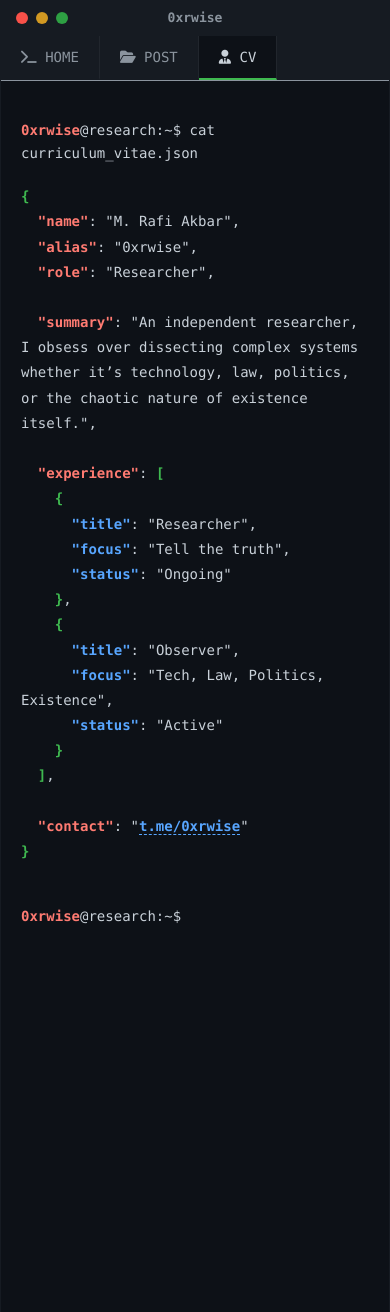
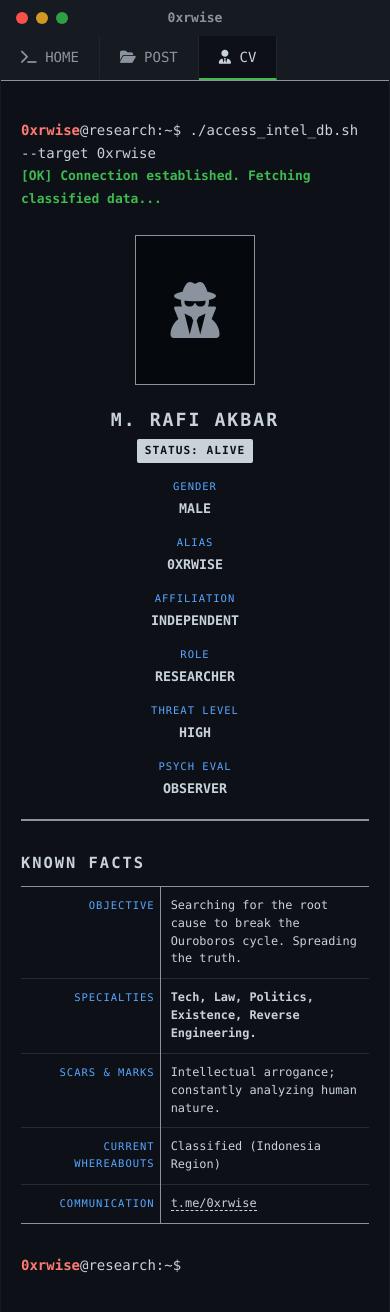
Before and after one commit to 0xrwise/0xrwise.github.io, a Jekyll site: the page built from cv.html, in a window 390 px wide. Built offline with Jekyll 4.4.1, drawn with Linux system fonts in a browser that asks for light colours.

Commit message:
Update cv.html

```diff
--- a/cv.html
+++ b/cv.html
@@ -1,10 +1,9 @@
 ---
 layout: default
 permalink: /cv/
-title: CV - 0xrwise
+title: Target Profile - 0xrwise
 ---
 
-<!-- Script ini buat otomatis mindahin garis bawah hijau (class active) ke menu CV -->
 <script>
     document.addEventListener("DOMContentLoaded", function() {
         document.querySelectorAll('.tabs a').forEach(link => link.classList.remove('active'));
@@ -12,48 +11,225 @@ title: CV - 0xrwise
     });
 </script>
 
-<div class="terminal-content-text">
-    <!-- Baris perintah (Command Line) -->
-    <div class="output-line" style="margin-bottom: 20px;">
-        <span class="prompt"><span class="c-red">0xrwise</span><span class="c-white">@research:~$</span></span> <span class="c-white">cat curriculum_vitae.json</span>
+<div class="terminal-content-text dossier-wrapper">
+    <!-- Baris perintah eksekusi database -->
+    <div class="output-line" style="margin-bottom: 25px;">
+        <span class="prompt"><span class="c-red">0xrwise</span><span class="c-white">@research:~$</span></span> <span class="c-white">./access_intel_db.sh --target 0xrwise</span><br>
+        <span class="c-green" style="font-size: 13px;">[OK] Connection established. Fetching classified data...</span>
     </div>
 
-    <!-- Output JSON CV -->
-    <div class="output-line" style="line-height: 1.8;">
-        <span class="c-green">{</span><br>
-        &nbsp;&nbsp;<span class="c-red">"name"</span>: <span class="c-white">"M. Rafi Akbar"</span>,<br>
-        &nbsp;&nbsp;<span class="c-red">"alias"</span>: <span class="c-white">"0xrwise"</span>,<br>
-        &nbsp;&nbsp;<span class="c-red">"role"</span>: <span class="c-white">"Researcher"</span>,<br>
-        <br>
-        &nbsp;&nbsp;<span class="c-red">"summary"</span>: <span class="c-white">"An independent researcher, I obsess over dissecting complex systems whether it’s technology, law, politics, or the chaotic nature of existence itself."</span>,<br>
-        <br>
-        &nbsp;&nbsp;<span class="c-red">"experience"</span>: <span class="c-green">[</span><br>
-        &nbsp;&nbsp;&nbsp;&nbsp;<span class="c-green">{</span><br>
-        &nbsp;&nbsp;&nbsp;&nbsp;&nbsp;&nbsp;<span class="c-blue">"title"</span>: <span class="c-white">"Researcher"</span>,<br>
-        &nbsp;&nbsp;&nbsp;&nbsp;&nbsp;&nbsp;<span class="c-blue">"focus"</span>: <span class="c-white">"Tell the truth"</span>,<br>
-        &nbsp;&nbsp;&nbsp;&nbsp;&nbsp;&nbsp;<span class="c-blue">"status"</span>: <span class="c-white">"Ongoing"</span><br>
-        &nbsp;&nbsp;&nbsp;&nbsp;<span class="c-green">}</span>,<br>
-        &nbsp;&nbsp;&nbsp;&nbsp;<span class="c-green">{</span><br>
-        &nbsp;&nbsp;&nbsp;&nbsp;&nbsp;&nbsp;<span class="c-blue">"title"</span>: <span class="c-white">"Observer"</span>,<br>
-        &nbsp;&nbsp;&nbsp;&nbsp;&nbsp;&nbsp;<span class="c-blue">"focus"</span>: <span class="c-white">"Tech, Law, Politics, Existence"</span>,<br>
-        &nbsp;&nbsp;&nbsp;&nbsp;&nbsp;&nbsp;<span class="c-blue">"status"</span>: <span class="c-white">"Active"</span><br>
-        &nbsp;&nbsp;&nbsp;&nbsp;<span class="c-green">}</span><br>
-        &nbsp;&nbsp;<span class="c-green">]</span>,<br>
-        <br>
-        &nbsp;&nbsp;<span class="c-red">"contact"</span>: <span class="c-white">"</span><a href="https://t.me/0xrwise" target="_blank" class="c-blue" style="text-decoration: none; border-bottom: 1px dashed var(--text-blue);">t.me/0xrwise</a><span class="c-white">"</span><br>
-        <span class="c-green">}</span>
+    <!-- KOTAK PROFIL ATAS (Foto & Biodata Singkat) -->
+    <div class="dossier-header">
+        <div class="dossier-photo">
+            <!-- Ganti dengan foto kamu, pastikan rasio 3:4 agak gelap. Kalau belum ada foto, biarkan tag <i> ini (siluet) -->
+            <!-- <img src="/assets/images/foto-profilmu.jpg" alt="Target Photo"> -->
+            <i class="fa-solid fa-user-secret" style="font-size: 4rem; color: var(--text-muted);"></i>
+        </div>
+        <div class="dossier-basic-info">
+            <h2 class="target-name">M. RAFI AKBAR <span class="status-badge">STATUS: ALIVE</span></h2>
+
+            <div class="info-grid">
+                <div class="info-item">
+                    <span class="label">GENDER</span>
+                    <span class="value">MALE</span>
+                </div>
+                <div class="info-item">
+                    <span class="label">ALIAS</span>
+                    <span class="value c-red">0XRWISE</span>
+                </div>
+                <div class="info-item">
+                    <span class="label">AFFILIATION</span>
+                    <span class="value">INDEPENDENT</span>
+                </div>
+                <div class="info-item">
+                    <span class="label">ROLE</span>
+                    <span class="value">RESEARCHER</span>
+                </div>
+                <div class="info-item">
+                    <span class="label">THREAT LEVEL</span>
+                    <span class="value c-red">HIGH</span>
+                </div>
+                <div class="info-item">
+                    <span class="label">PSYCH EVAL</span>
+                    <span class="value c-blue">OBSERVER</span>
+                </div>
+            </div>
+        </div>
     </div>
 
-    <br>
+    <!-- KOTAK TABEL FAKTA (KNOWN FACTS) -->
+    <h3 class="section-title">KNOWN FACTS</h3>
+    <table class="dossier-table">
+        <tbody>
+            <tr>
+                <td class="t-label">OBJECTIVE</td>
+                <td class="t-value">Searching for the root cause to break the Ouroboros cycle. Spreading the truth.</td>
+            </tr>
+            <tr>
+                <td class="t-label">SPECIALTIES</td>
+                <td class="t-value c-green">Tech, Law, Politics, Existence, Reverse Engineering.</td>
+            </tr>
+            <tr>
+                <td class="t-label">SCARS & MARKS</td>
+                <td class="t-value">Intellectual arrogance; constantly analyzing human nature.</td>
+            </tr>
+            <tr>
+                <td class="t-label">CURRENT WHEREABOUTS</td>
+                <td class="t-value">Classified (Indonesia Region)</td>
+            </tr>
+            <tr>
+                <td class="t-label">COMMUNICATION</td>
+                <td class="t-value"><a href="https://t.me/0xrwise" target="_blank" class="comm-link">t.me/0xrwise</a></td>
+            </tr>
+        </tbody>
+    </table>
 
-    <!-- Kursor kedap-kedip biar kelihatan real terminal -->
-    <div class="output-line" style="margin-top: 10px;">
+    <!-- Kursor nunggu perintah -->
+    <div class="output-line" style="margin-top: 30px;">
         <span class="prompt"><span class="c-red">0xrwise</span><span class="c-white">@research:~$</span></span> <span class="blinking-cursor"></span>
     </div>
 </div>
 
 <style>
-    /* Animasi kursor terminal */
+    /* STYLING KHUSUS TEMA DOSSIER INTELIJEN */
+    .dossier-wrapper {
+        font-family: var(--font-mono);
+        max-width: 800px;
+        margin: 0 auto;
+    }
+
+    /* Header Profil (Foto + Data) */
+    .dossier-header {
+        display: flex;
+        gap: 20px;
+        margin-bottom: 30px;
+        border-bottom: 2px solid var(--text-muted);
+        padding-bottom: 20px;
+    }
+
+    .dossier-photo {
+        flex-shrink: 0;
+        width: 120px;
+        height: 150px;
+        background-color: #05080c; /* Hitam pekat */
+        border: 1px solid var(--text-muted);
+        display: flex;
+        align-items: center;
+        justify-content: center;
+        overflow: hidden;
+    }
+    .dossier-photo img {
+        width: 100%;
+        height: 100%;
+        object-fit: cover;
+        filter: grayscale(40%) contrast(1.2); /* Bikin foto agak dramatis/dark */
+    }
+
+    .dossier-basic-info {
+        flex-grow: 1;
+        display: flex;
+        flex-direction: column;
+        justify-content: center;
+    }
+
+    .target-name {
+        color: var(--text-white);
+        font-size: 1.5rem;
+        letter-spacing: 2px;
+        margin-bottom: 15px;
+        display: flex;
+        align-items: center;
+        gap: 15px;
+        text-transform: uppercase;
+    }
+
+    .status-badge {
+        font-size: 0.8rem;
+        color: var(--bg-body);
+        background-color: var(--text-white);
+        padding: 3px 8px;
+        border-radius: 2px;
+        font-weight: bold;
+        letter-spacing: 1px;
+    }
+
+    .info-grid {
+        display: grid;
+        grid-template-columns: repeat(auto-fit, minmax(120px, 1fr));
+        gap: 15px;
+    }
+
+    .info-item {
+        display: flex;
+        flex-direction: column;
+    }
+
+    .info-item .label {
+        color: var(--text-blue);
+        font-size: 0.75rem;
+        letter-spacing: 1px;
+        margin-bottom: 3px;
+    }
+
+    .info-item .value {
+        color: var(--text-white);
+        font-size: 0.95rem;
+        font-weight: bold;
+        text-transform: uppercase;
+    }
+
+    /* Bagian Tabel Fakta */
+    .section-title {
+        color: var(--text-white);
+        font-size: 1.1rem;
+        letter-spacing: 2px;
+        margin-bottom: 10px;
+        text-transform: uppercase;
+    }
+
+    .dossier-table {
+        width: 100%;
+        border-collapse: collapse;
+        border-top: 1px solid var(--text-muted);
+        border-bottom: 1px solid var(--text-muted);
+    }
+
+    .dossier-table tr {
+        border-bottom: 1px solid rgba(139, 148, 158, 0.2); /* Garis tipis antar baris */
+    }
+    .dossier-table tr:last-child {
+        border-bottom: none;
+    }
+
+    .t-label {
+        width: 30%;
+        padding: 12px 10px;
+        color: var(--text-blue); /* Warna label biru intelijen */
+        font-size: 0.85rem;
+        letter-spacing: 1px;
+        text-align: right;
+        border-right: 1px solid var(--text-muted);
+        vertical-align: top;
+    }
+
+    .t-value {
+        width: 70%;
+        padding: 12px 15px;
+        color: var(--text-white);
+        font-size: 0.95rem;
+        line-height: 1.5;
+    }
+
+    .comm-link {
+        color: var(--text-white);
+        text-decoration: none;
+        border-bottom: 1px dashed var(--text-white);
+    }
+    .comm-link:hover {
+        color: var(--text-green);
+        border-bottom-color: var(--text-green);
+    }
+
     .blinking-cursor {
         display: inline-block;
         width: 8px;
@@ -67,4 +243,31 @@ title: CV - 0xrwise
         0%, 100% { opacity: 1; }
         50% { opacity: 0; }
     }
+
+    /* Responsivitas untuk HP */
+    @media screen and (max-width: 600px) {
+        .dossier-header {
+            flex-direction: column;
+            align-items: center;
+            text-align: center;
+        }
+        .target-name {
+            flex-direction: column;
+            gap: 5px;
+            font-size: 1.3rem;
+        }
+        .info-grid {
+            text-align: center;
+        }
+        .t-label {
+            width: 40%;
+            font-size: 0.75rem;
+            padding: 10px 5px;
+        }
+        .t-value {
+            width: 60%;
+            font-size: 0.85rem;
+            padding: 10px 10px;
+        }
+    }
 </style>
```
